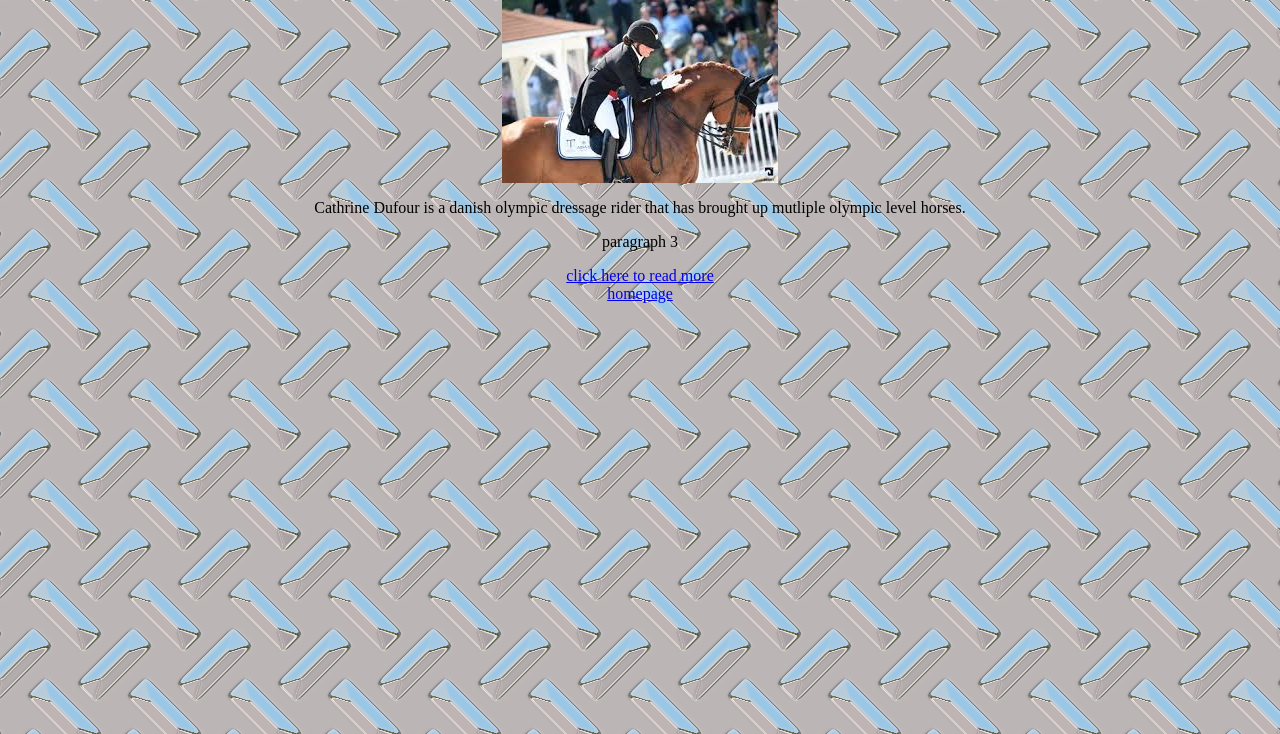
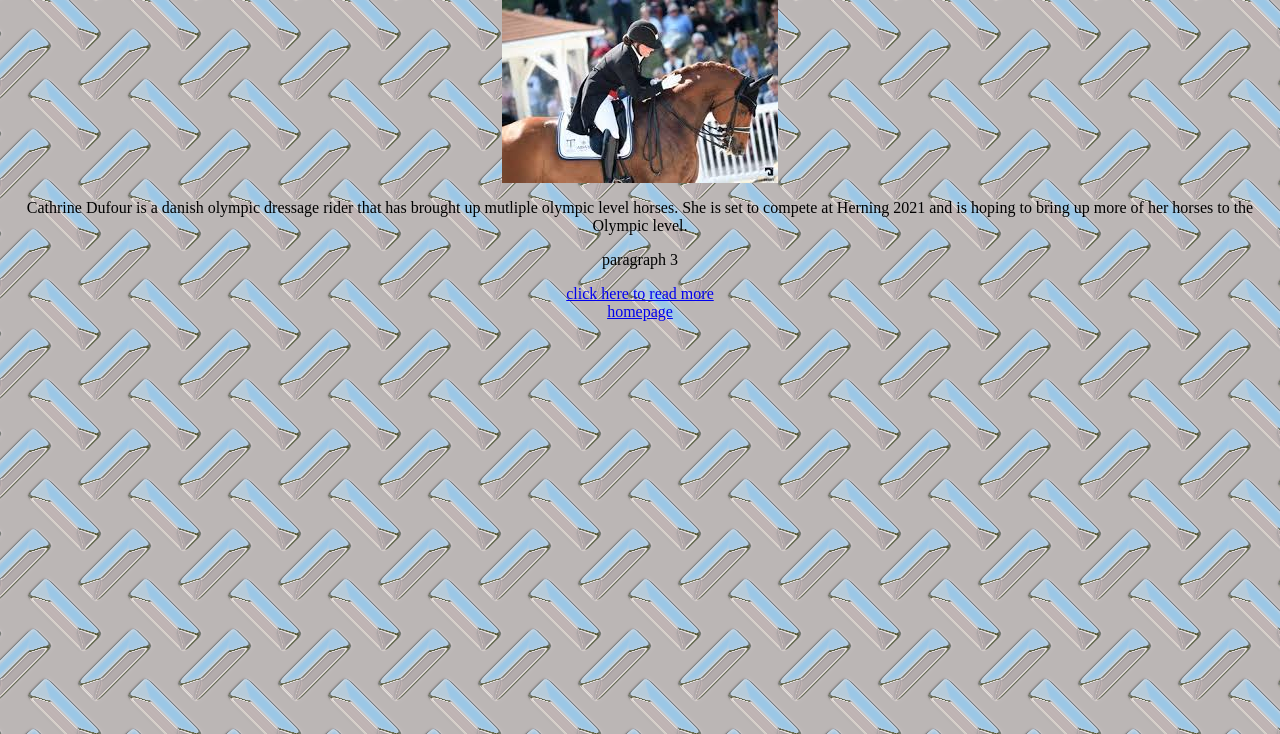
Before and after one commit to p3caldwell22/myWebsite, a plain HTML site: page hero.html in a window 1280 px wide. Shown: the part 66-800 px from the top of the page. Drawn offline with Linux system fonts and the light colour scheme.

Commit message:
Update hero.html

```diff
--- a/hero.html
+++ b/hero.html
@@ -10,7 +10,7 @@
 
 <img src="images/CathrineDufour.jpg">
 
-<p> Cathrine Dufour is a danish olympic dressage rider that has brought up mutliple olympic level horses.
+<p> Cathrine Dufour is a danish olympic dressage rider that has brought up mutliple olympic level horses. She is set to compete at Herning 2021 and is hoping to bring up more of her horses to the Olympic level.
 
 <p> paragraph 3
 
```
